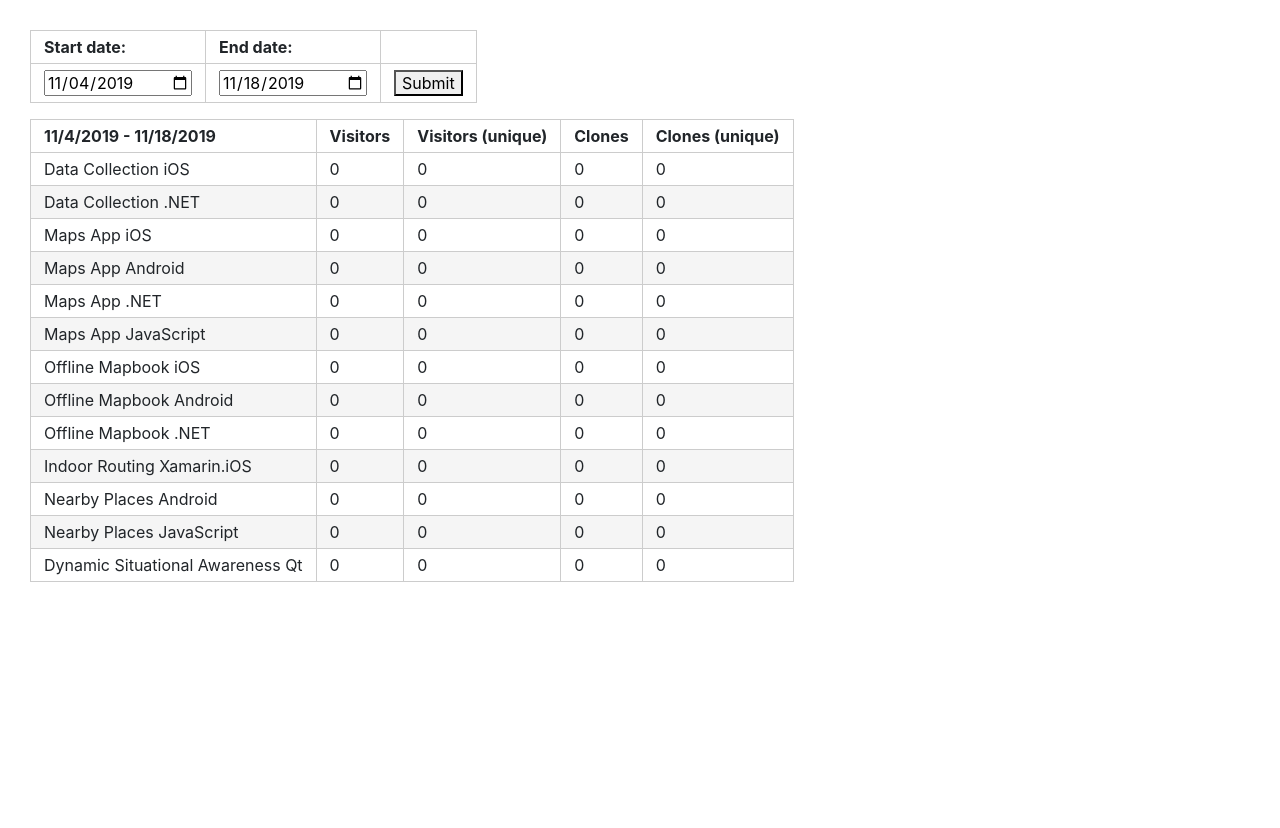
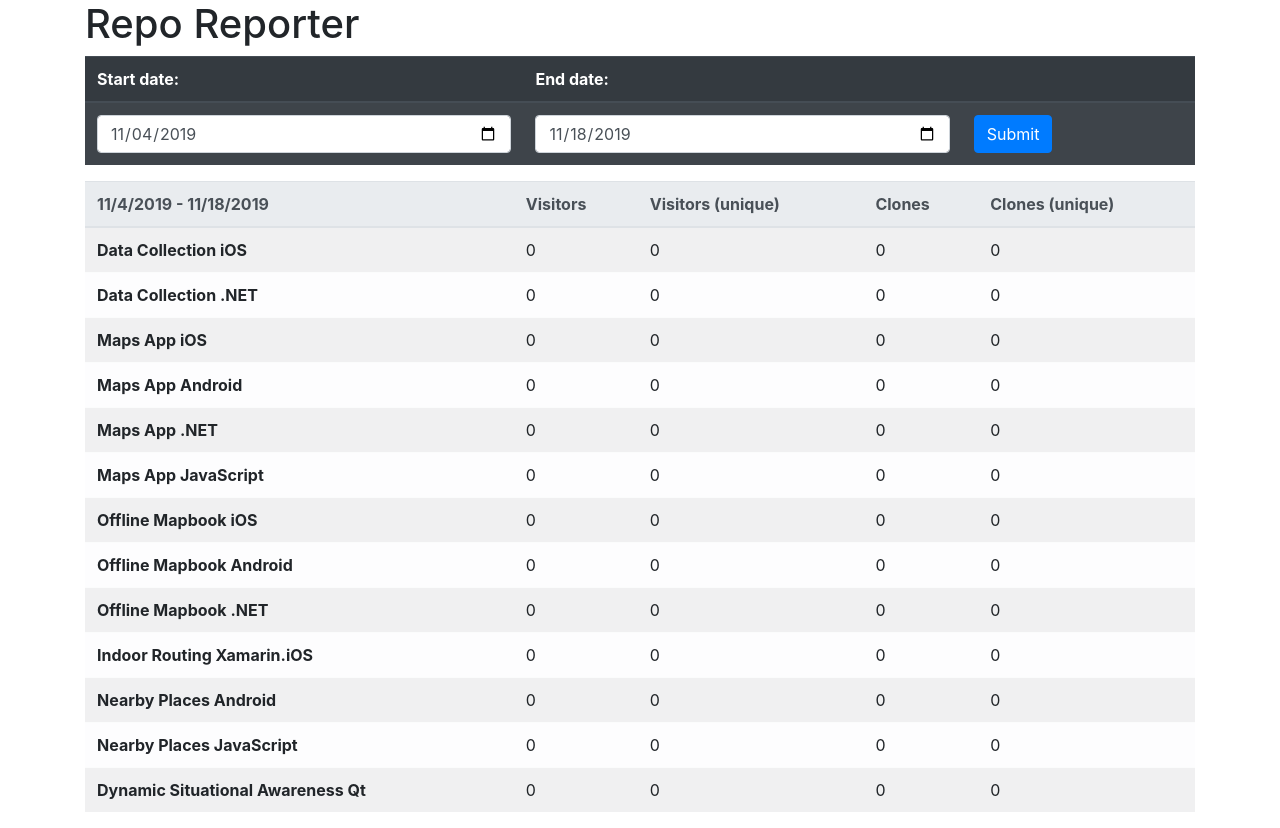
Before and after one commit to esreli/repo-reporter, a Flask app: page / in a window 1280 px wide. Before the commit the page ends 582 px from the top, so only its background shows below. Run offline with Flask 2, Linux system fonts and the light colour scheme; data that the repository does not hold is empty; some libraries are stand-ins or nearby versions.

Commit message:
style with bootstrap

```diff
--- a/app/templates/report.html
+++ b/app/templates/report.html
@@ -1,86 +1,40 @@
 <html>
   <head>
-    <style>
-      body {
-        font-family: Helvetica, arial, sans-serif;
-        font-size: 14px;
-        line-height: 1.6;
-        padding-top: 10px;
-        padding-bottom: 10px;
-        background-color: white;
-        padding: 30px; }
-            table {
-        padding: 0;
-        border-collapse: collapse;
-      }
-
-      table tr {
-        border-top: 1px solid #cccccc;
-        background-color: white;
-        margin: 0;
-        padding: 0;
-      }
-
-      table tr:nth-child(2n) {
-        background-color: whiteSmoke;
-      }
-
-      table tr:hover {
-        background-color: snow;
-      }
-
-      table tr th {
-        font-weight: bold;
-        border: 1px solid #cccccc;
-        text-align: left;
-        margin: 0;
-        padding: 6px 13px;
-      }
-
-      table tr td {
-        border: 1px solid #cccccc;
-        text-align: left;
-        margin: 0;
-        padding: 6px 13px;
-      }
-
-      table tr th :first-child, table tr td :first-child {
-        margin-top: 0;
-      }
-
-      table tr th :last-child, table tr td :last-child {
-        margin-bottom: 0;
-      }
-    </style>
     <link rel="stylesheet" href="https://stackpath.bootstrapcdn.com/bootstrap/4.3.1/css/bootstrap.min.css" integrity="sha384-ggOyR0iXCbMQv3Xipma34MD+dH/1fQ784/j6cY/iJTQUOhcWr7x9JvoRxT2MZw1T" crossorigin="anonymous">
   </head>
   <body>
+    <div class="container">
+      <h1>Repo Reporter</h1>
       <form action="" method="get" role="form">
-      <table>
-        <thead>
-          <th>Start date:</th>
-          <th>End date:</th>
-          <th></th>
+        <table class="table table-striped table-dark">
+          <thead class="thead-dark">
+            <tr>
+              <th scope="col">Start date:</th>
+              <th scope="col">End date:</th>
+              <th scope="col"></th>
+            </tr>
           </thead>
           <tbody>
-          <td><input type="date" name="start" value="{{report.start_formatted()}}"></td>
-          <td><input type="date" name="end" value="{{report.end_formatted()}}"></td>
-          <td><button type="submit">Submit</button></td>
+            <tr>
+              <td><input type="date" name="start" value="{{report.start_formatted()}}" class="form-control"></td>
+              <td><input type="date" name="end" value="{{report.end_formatted()}}" class="form-control"></td>
+              <td><button type="submit" class="btn btn-primary">Submit</button></td>
+            </tr>
           </tbody>
         </table>
         </form>
-    <table>
-      <thead>
-        <th>{{report.date_range()}}</th>
-        <th>Visitors</th>
-        <th>Visitors (unique)</th>
-        <th>Clones</th>
-        <th>Clones (unique)</th>
+      <table class="table table-striped table-light table-hover">
+        <thead class="thead-light">
+          <th scope="col">{{report.date_range()}}</th>
+          <th scope="col">Visitors</th>
+          <th scope="col">Visitors (unique)</th>
+          <th scope="col">Clones</th>
+          <th scope="col">Clones (unique)</th>
         </thead>
         <tbody>
           {% for insight in report.insights %}
           <tr>
-          <td>{{insight.repo.full_name()}}</td>
+            <th scope="row">{{insight.repo.full_name()}}</th>
             <td>{{insight.view_count}}</td>
             <td>{{insight.view_uniques}}</td>
             <td>{{insight.clone_count}}</td>
@@ -89,5 +43,6 @@
           {% endfor %}
         </tbody>
       </table>
+    </div>
   </body>
 </html>
```
Lines whose indentation alone changed are shown as unchanged.
